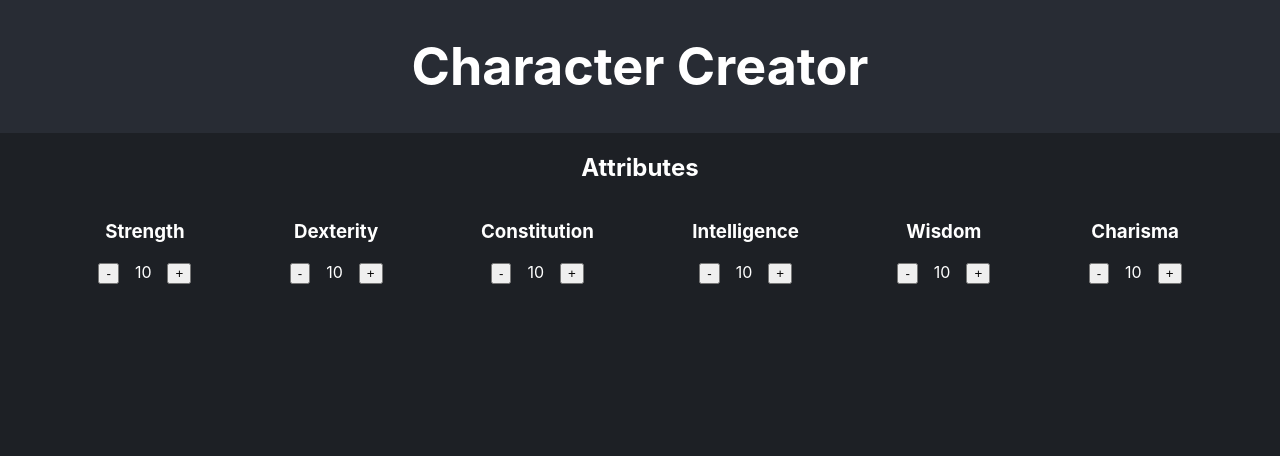
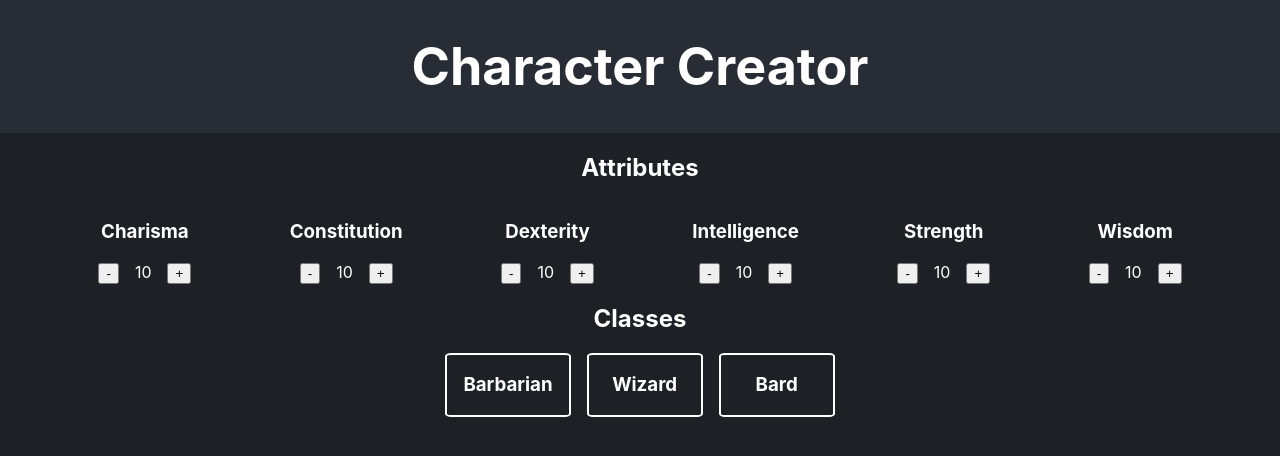
Before and after one commit to asmahood/recruiting-webapp-character, a React (Create React App) app: page / in a window 1280 px wide. Shown: the top 456 px of the page. Built offline with nearby package versions, Linux system fonts and the light colour scheme.

Commit message:
feat: display all available classes
Additionally, when the attributes selected meet the requirements for a
class, the background of the class will change.

```diff
--- a/src/App.css
+++ b/src/App.css
@@ -26,3 +26,8 @@
   justify-content: space-evenly;
   align-items: center;
 }
+
+.Class-list {
+  display: flex;
+  justify-content: center;
+}
--- a/src/App.tsx
+++ b/src/App.tsx
@@ -1,8 +1,35 @@
-import "./App.css";
+import { useState } from "react";
 import { ATTRIBUTE_LIST, CLASS_LIST, SKILL_LIST } from "./consts";
 import { Attribute } from "./components/Attribute";
+import { ClassCard } from "./components/Class";
+import meetsClassRequirements from "./utils/meetsClassRequirements";
+
+import type { Attributes } from "./types";
+
+import "./App.css";
 
 function App() {
+  const [attributes, setAttributes] = useState<Attributes>({
+    Charisma: 10,
+    Constitution: 10,
+    Dexterity: 10,
+    Intelligence: 10,
+    Strength: 10,
+    Wisdom: 10
+  });
+
+  const handleAttributeChange = (name: string, newValue: number) => {
+    // Prevent an attribute's value from being negative
+    if (newValue < 0) {
+      return;
+    }
+
+    setAttributes({
+      ...attributes,
+      [name]: newValue
+    });
+  }
+
   return (
     <div className="App">
       <header className="App-header">
@@ -11,8 +38,14 @@ function App() {
       <section className="App-section">
         <h2>Attributes</h2>
         <section className="Attribute-list">
-          {ATTRIBUTE_LIST.map((attribute) => (
-            <Attribute name={attribute} />
+          {Object.entries(attributes).map(([name, value]) => (
+            <Attribute name={name} value={value} onChange={handleAttributeChange}/>
+          ))}
+        </section>
+        <h2>Classes</h2>
+        <section className="Class-list">
+          {Object.entries(CLASS_LIST).map(([name, classAttrs]) => (
+            <ClassCard name={name} meetsRequirements={meetsClassRequirements(attributes, classAttrs)} />
           ))}
         </section>
       </section>
--- a/src/components/Attribute.tsx
+++ b/src/components/Attribute.tsx
@@ -1,29 +1,18 @@
-import { useState } from "react";
-
 import "./Attribute.css";
 
 type AttributeProps = {
   name: string;
+  value: number;
+  onChange: (name: string, newValue: number) => void;
 };
 
-export function Attribute({ name }: AttributeProps) {
-  const [value, setValue] = useState(10);
-
-  const handleClick = (newValue: number) => {
-    // Prevent attribute's value from being less than 0
-    if (newValue < 0) {
-      return;
-    }
-
-    setValue(newValue);
-  }
-
+export function Attribute({ name, value, onChange }: AttributeProps) {
   return (
     <div className="Attribute">
       <h3 className="Attribute-name">{name}</h3>
-      <button onClick={() => handleClick(value - 1)}>-</button>
+      <button onClick={() => onChange(name, value - 1)}>-</button>
       <span className="Attribute-value">{value}</span>
-      <button onClick={() => handleClick(value + 1)}>+</button>
+      <button onClick={() => onChange(name, value + 1)}>+</button>
     </div>
   );
 }
--- /dev/null
+++ b/src/components/Class.css
@@ -0,0 +1,11 @@
+.ClassCard {
+  border: 2px solid white;
+  border-radius: 5%;
+  min-width: 5rem;
+  margin: 0 0.5rem;
+  padding: 0 1rem;
+}
+
+.ClassCard.valid {
+  background-color: #3b573e;
+}
--- /dev/null
+++ b/src/components/Class.tsx
@@ -0,0 +1,14 @@
+import "./Class.css";
+
+type ClassCardProps = {
+  name: string;
+  meetsRequirements
+}
+
+export function ClassCard({ name, meetsRequirements }: ClassCardProps) {
+  return (
+    <div className={`ClassCard ${meetsRequirements ? "valid" : ""}`}>
+      <h3>{name}</h3>
+    </div>
+  );
+}
--- /dev/null
+++ b/src/utils/meetsClassRequirements.ts
@@ -0,0 +1,17 @@
+import type { Attributes } from "../types";
+
+/**
+ * Checks if the provided attributes meet the requirments of a class' attributes given by `requiredAttributes`.
+ * @param attributes The attributes to check.
+ * @param requiredAttributes The requirement for each attribute as an object.
+ * @returns `true` if all attributes are greater than or eqaul to the required attributes. Otherwise returns `false`
+ */
+export default function meetsClassRequirements(attributes: Attributes, requiredAttributes: Attributes): boolean {
+  for (const [name, value] of Object.entries(attributes)) {
+    if (value < requiredAttributes[name]) {
+      return false;
+    }
+  }
+
+  return true;
+}
```
